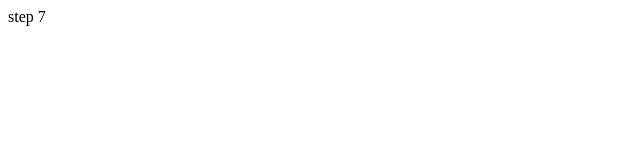
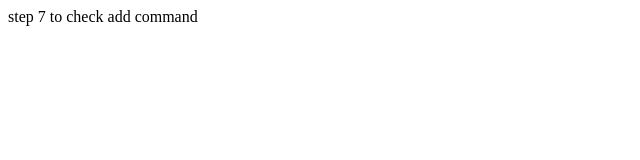
Before and after one commit to asmitkhare12/-freshersbatch-oct16, a plain HTML site: page index.html in a window 1280 px wide. Shown: the whole page, without its empty margins (0-640 px from the left). Drawn offline with Linux system fonts and the light colour scheme.

Commit message:
changed in index.html then created and changed in my-add

```diff
--- a/index.html
+++ b/index.html
@@ -8,6 +8,6 @@
 </head>
 <body>
     step 7
-
+    to check add command
 </body>
 </html>
```
